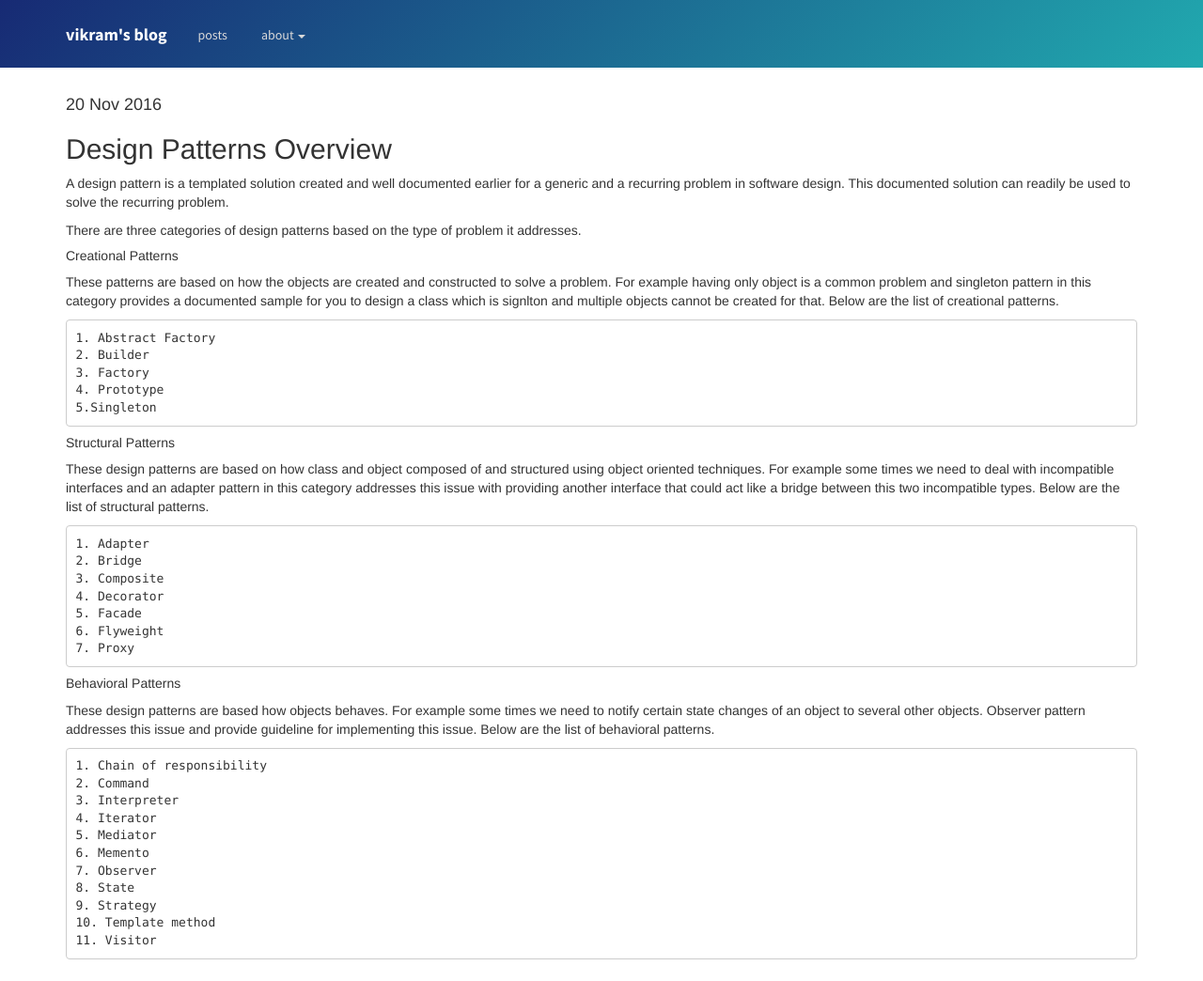
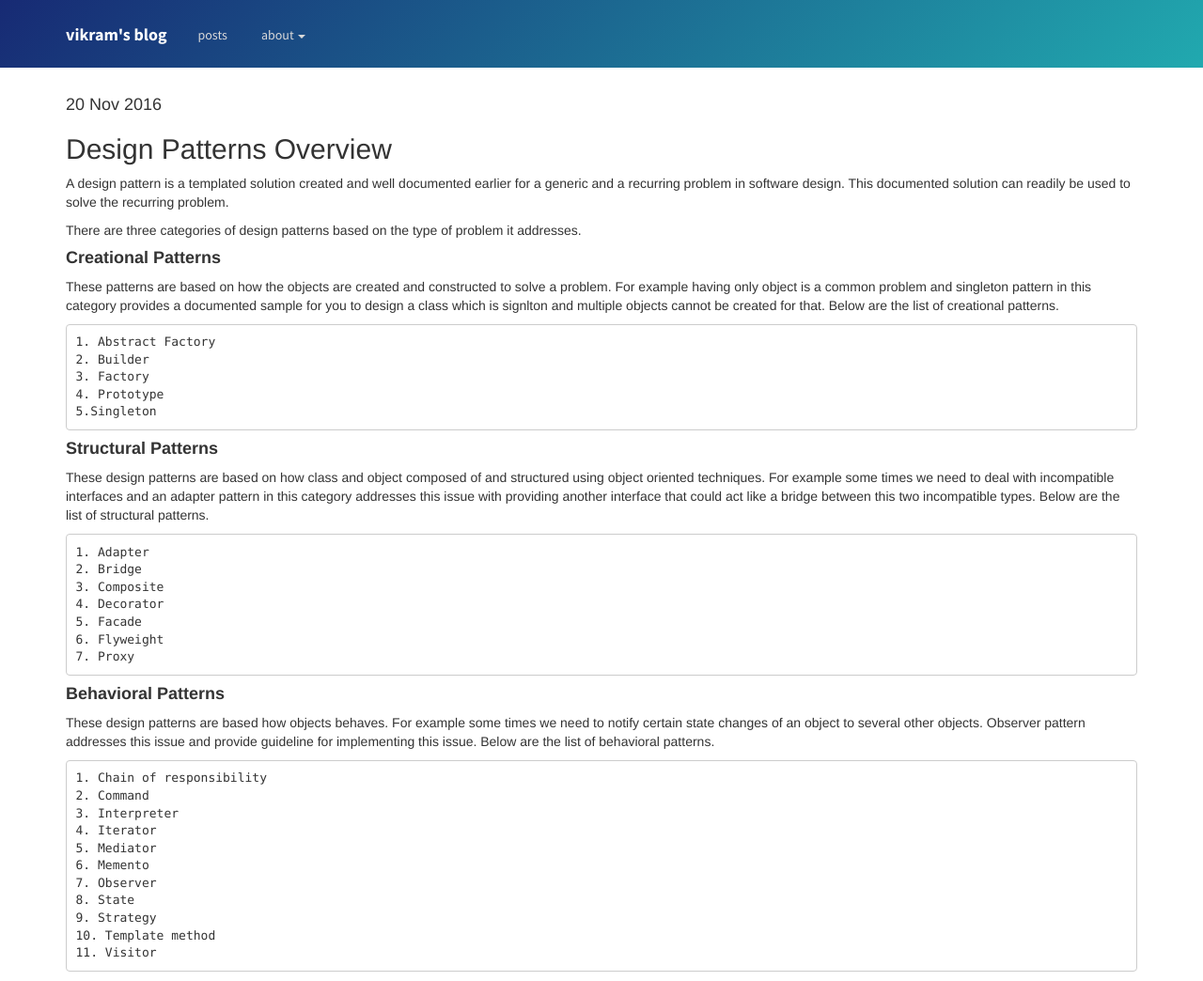
Before and after one commit to srirangamv/srirangamv.github.io, a Jekyll site: the page built from _posts/2016-11-20-design-patterns-overview.md, in a window 1280 px wide. Shown: the whole page at 94% size. Built offline with Jekyll 4.4.1, drawn with Linux system fonts in a browser that asks for light colours; nearby versions of some CDN libraries.

Commit message:
markdown changes.

```diff
--- a/_posts/2016-11-20-design-patterns-overview.md
+++ b/_posts/2016-11-20-design-patterns-overview.md
@@ -12,7 +12,7 @@
 There are three categories of design patterns based on the type of problem it addresses.
 </p>
 
-##### Creational Patterns
+#### **Creational Patterns**
 <p>
 These patterns are based on how the objects are created and constructed to solve a problem. For example having only object is a common problem and singleton pattern in this category provides a documented sample for you to design a class which is signlton and multiple objects cannot be created for that. Below are the list of creational patterns.
 </p>
@@ -23,7 +23,7 @@
     4. Prototype
     5.Singleton
 
-##### Structural Patterns
+#### **Structural Patterns**
 <p>
 These design patterns are based on how class and object composed of and structured using object oriented techniques. For example some times we need to deal with incompatible interfaces and an adapter pattern in this category addresses this issue with providing another interface that could act like a bridge between this two incompatible types. Below are the list of structural patterns.
 </p>
@@ -36,7 +36,7 @@
     6. Flyweight
     7. Proxy
 
-##### Behavioral Patterns
+#### **Behavioral Patterns**
 <p>
 These design patterns are based how objects behaves. For example some times we need to notify certain state changes of an object to several other objects. Observer pattern addresses this issue and provide guideline for implementing this issue. Below are the list of behavioral patterns.
 </p>
```
